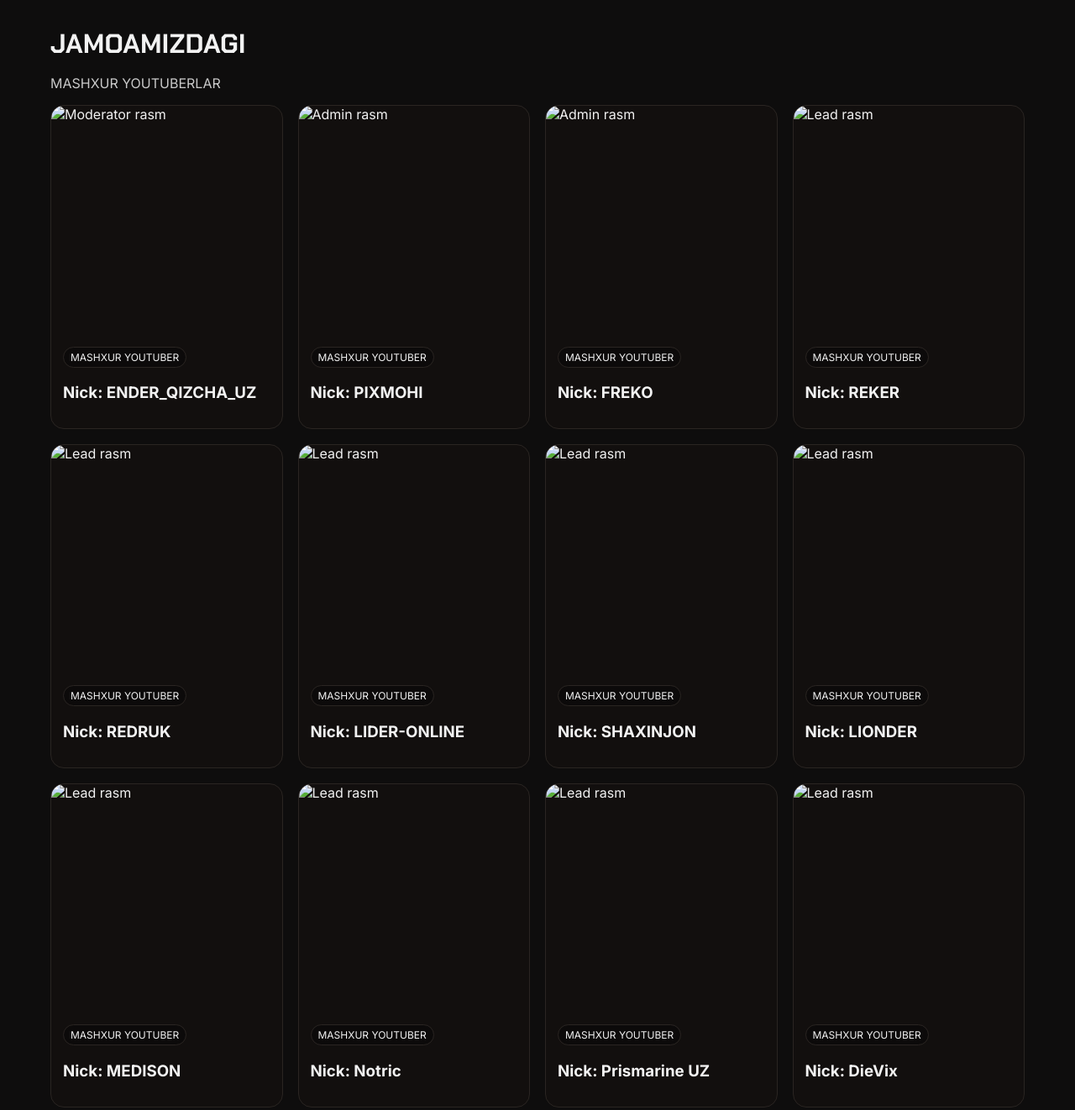
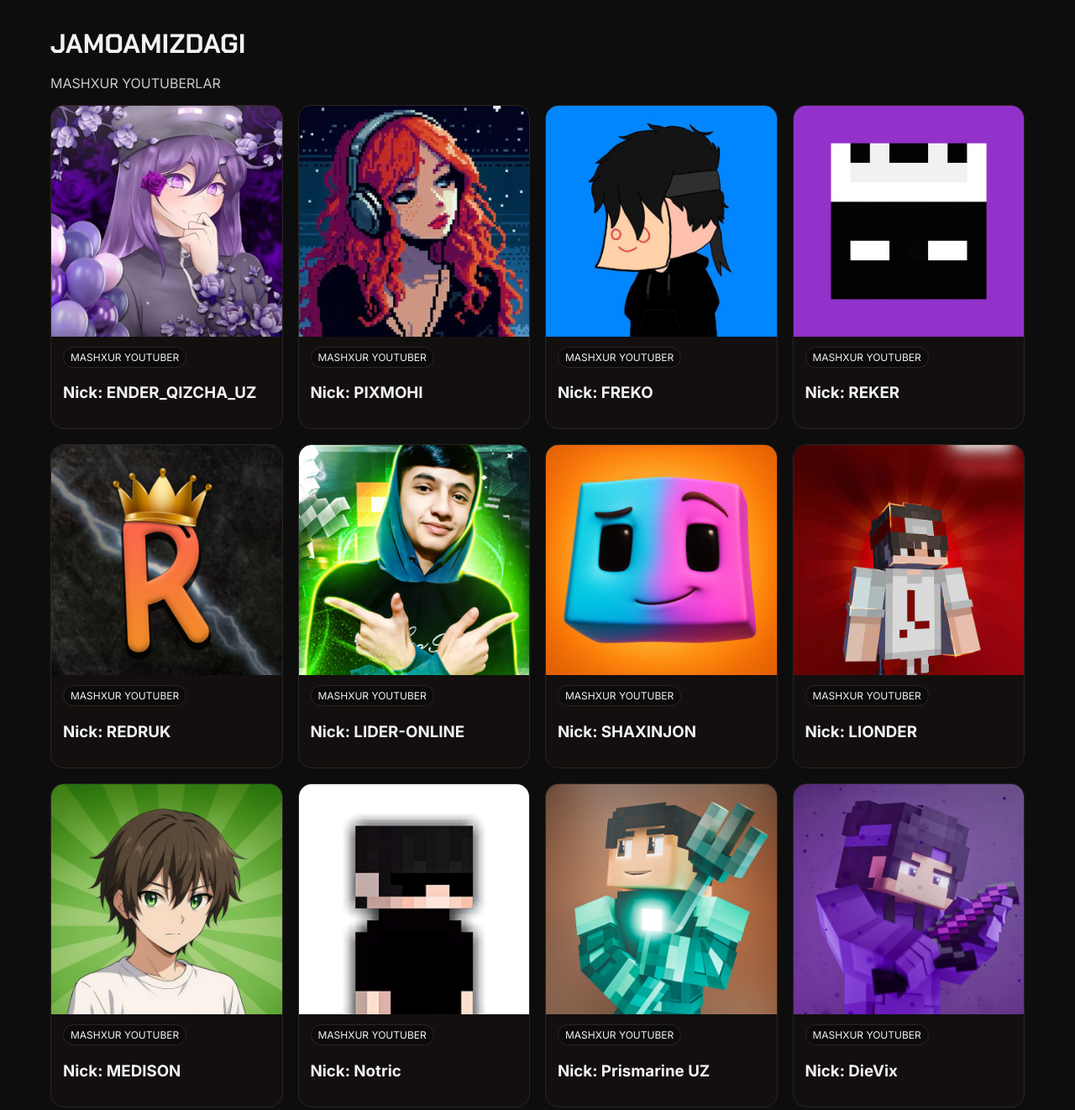
Before and after one commit to muhammadsolih112/tttt, a plain HTML site: page index.html in a window 1280 px wide. Shown: the part 1160-2482 px from the top of the page at 84% size. Drawn offline with Linux system fonts and the light colour scheme; the site is published under a folder, as on GitHub Pages, so addresses that start at the root find nothing.

Commit message:
Add files via upload

```diff
--- a/index.html
+++ b/index.html
@@ -64,84 +64,84 @@
         <div class="grid-people" id="vipGrid">
 
             <div class="person" onclick="showModal('ENDER_QIZCHA_UZ', 'https://www.youtube.com/@ENDERQIZCHA', 'https://discord.com/users/ENDER_QIZCHA_UZ', 'https://t.me/ENDER_QIZCHA_CHANNEL')">
-                <img src="/img/photo_2023-10-06_21-39-17.jpg" alt="Moderator rasm">
+                <img src="img/photo_2023-10-06_21-39-17.jpg" alt="Moderator rasm">
                 <div class="meta">
                     <div class="badge">MASHXUR YOUTUBER</div>
                     <h3>Nick: <b>ENDER_QIZCHA_UZ</b></h3>
                 </div>
             </div>
                     <div class="person" onclick="showModal('PIXMOHI', 'https://www.youtube.com/@PIKSMOXI', 'https://discord.com/users/Pixmohi', 't.me/piksmohi')">
-                <img src="/img/photo_2025-07-29_17-50-00.jpg" alt="Admin rasm">
+                <img src="img/photo_2025-07-29_17-50-00.jpg" alt="Admin rasm">
                 <div class="meta">
                     <div class="badge">MASHXUR YOUTUBER</div>
                     <h3>Nick: <b>PIXMOHI</b></h3>
                 </div>
             </div>
                     <div class="person" onclick="showModal('FREKO', 'https://www.youtube.com/@Freko_Uz', 'https://discord.gg/kSJtGeQn', 'https://t.me/frekochannel')">
-                <img src="/img/photo_2025-04-08_08-24-27.jpg" alt="Admin rasm">
+                <img src="img/photo_2025-04-08_08-24-27.jpg" alt="Admin rasm">
                 <div class="meta">
                     <div class="badge">MASHXUR YOUTUBER</div>
                     <h3>Nick: <b>FREKO</b></h3>
                 </div>
             </div>
             <div class="person" onclick="showModal('REKER', 'https://www.youtube.com/REKER_UZ', 'https://discord.com/users/REKER', 'https://t.me/Reker_UZ')">
-                <img src="/img/reker.jpg" alt="Lead rasm">
+                <img src="img/reker.jpg" alt="Lead rasm">
                 <div class="meta">
                     <div class="badge">MASHXUR YOUTUBER</div>
                     <h3>Nick: <b>REKER</b></h3>
                 </div>
             </div>
             <div class="person" onclick="showModal('READRUK', 'https://t.me/READRUK', 'https://discord.com/users/READRUK', 'https://t.me/READRUK')">
-                <img src="/img/readruk.jpg" alt="Lead rasm">
+                <img src="img/readruk.jpg" alt="Lead rasm">
                 <div class="meta">
                     <div class="badge">MASHXUR YOUTUBER</div>
                     <h3>Nick: <b>REDRUK</b></h3>
                 </div>
             </div>
             <div class="person" onclick="showModal('LIDER', 'https://www.youtube.com/@LIDERONLINE_', 'https://discordapp.com/users/LIDERONLINE_', 'https://t.me/LIDERONLINE_CHANNEL')">
-                <img src="/img/lider.jpg" alt="Lead rasm">
+                <img src="img/lider.jpg" alt="Lead rasm">
                 <div class="meta">
                     <div class="badge">MASHXUR YOUTUBER</div>
                     <h3>Nick: <b>LIDER-ONLINE</b></h3>
                 </div>
             </div>
             <div class="person" onclick="showModal('SHAXINJON', 'https://www.youtube.com/@ShaxinMinecraft', 'https://discordapp.com/users/891988754309476352    ', 'https://t.me/shaxinbekcha')">
-                <img src="/img/shaxin.jpg" alt="Lead rasm">
+                <img src="img/shaxin.jpg" alt="Lead rasm">
                 <div class="meta">
                     <div class="badge">MASHXUR YOUTUBER</div>
                     <h3>Nick: <b>SHAXINJON</b></h3>
                 </div>
             </div>
             <div class="person" onclick="showModal('LIONDER', 'https://www.youtube.com/@Lionderjon', 'https://discordapp.com/users/891988754309476352', 'https://t.me/Lionder_channel')">
-                <img src="/img/lionder.jpg" alt="Lead rasm">
+                <img src="img/lionder.jpg" alt="Lead rasm">
                 <div class="meta">
                     <div class="badge">MASHXUR YOUTUBER</div>
                     <h3>Nick: <b>LIONDER</b></h3>
                 </div>
             </div>
             <div class="person" onclick="showModal('MEDISON', 'https://www.youtube.com/@Medison_Live', 'https://discordapp.com/users/891988754309476352', 'https://t.me/medisonchanel')">
-                <img src="/img/medison.jpg" alt="Lead rasm">
+                <img src="img/medison.jpg" alt="Lead rasm">
                 <div class="meta">
                     <div class="badge">MASHXUR YOUTUBER</div>
                     <h3>Nick: <b>MEDISON</b></h3>
                 </div>
             </div>
             <div class="person" onclick="showModal('Notric', 'https://www.youtube.com/@NotricUz', 'https://discordapp.com/users/891988754309476352', 'https://t.me/NotricUz')">
-                <img src="/img/notric.jpg" alt="Lead rasm">
+                <img src="img/notric.jpg" alt="Lead rasm">
                 <div class="meta">
                     <div class="badge">MASHXUR YOUTUBER</div>
                     <h3>Nick: <b>Notric</b></h3>
                 </div>
             </div>
                         <div class="person" onclick="showModal('Notric', 'https://www.youtube.com/@Prismarine_Man', 'https://discordapp.com/users/891988754309476352', 'https://t.me/Prismarine_Man_Uz')">
-                <img src="/img/Prismarin.jpg" alt="Lead rasm">
+                <img src="img/Prismarin.jpg" alt="Lead rasm">
                 <div class="meta">
                     <div class="badge">MASHXUR YOUTUBER</div>
                     <h3>Nick: Prismarine UZ<b></b></h3>
                 </div>
             </div>
             <div class="person" onclick="showModal('Notric', 'https://www.youtube.com/@DieVixuz', 'https://discordapp.com/users/891988754309476352', 'https://t.me/FasterDieVix')">
-                <img src="/img/dievix.jpg" alt="Lead rasm">
+                <img src="img/dievix.jpg" alt="Lead rasm">
                 <div class="meta">
                     <div class="badge">MASHXUR YOUTUBER</div>
                     <h3>Nick: DieVix<b></b></h3>
```
